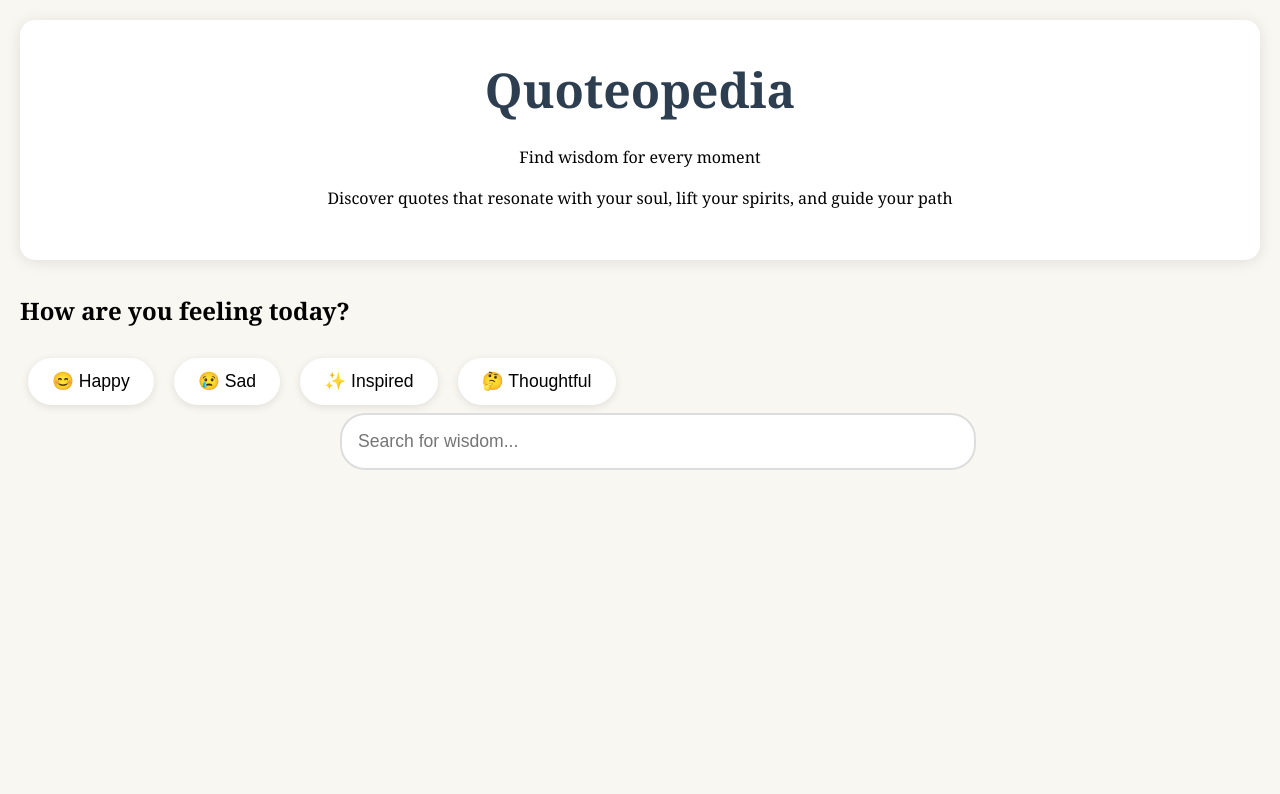
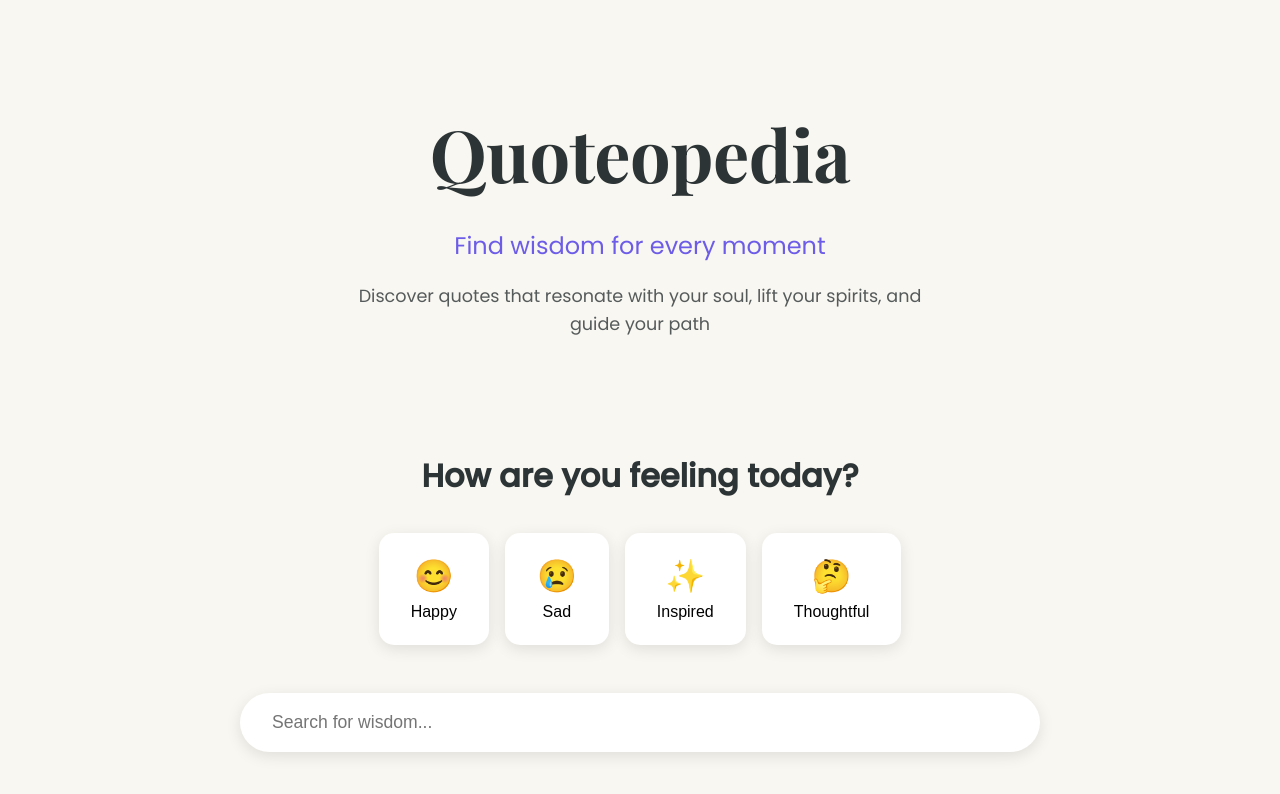
Before and after one commit to NicolasAdem/NicolasAdem, a plain HTML site: page a.html in a window 1280 px wide. Drawn offline with nearby package versions, Linux system fonts and the light colour scheme; a script that the page names is missing.

Commit message:
Update b.css

```diff
--- a/b.css
+++ b/b.css
@@ -1,106 +1,221 @@
 /* styles.css */
 :root {
-    --primary-color: #2c3e50;
+    --primary-color: #2d3436;
+    --secondary-color: #6c5ce7;
+    --accent-color: #00cec9;
     --background-color: #f9f7f1;
-    --accent-color: #e74c3c;
+    --card-color: #ffffff;
+    --text-color: #2d3436;
+    --shadow-color: rgba(0, 0, 0, 0.1);
+}
+
+* {
+    margin: 0;
+    padding: 0;
+    box-sizing: border-box;
 }
 
 body {
-    font-family: 'Georgia', serif;
+    font-family: 'Poppins', sans-serif;
     background-color: var(--background-color);
-    margin: 0;
-    padding: 20px;
+    color: var(--text-color);
     line-height: 1.6;
+    overflow-x: hidden;
 }
 
-header {
-    text-align: center;
+.container {
+    max-width: 1200px;
+    margin: 0 auto;
     padding: 2rem;
-    background-color: white;
-    border-radius: 15px;
-    box-shadow: 0 2px 15px rgba(0,0,0,0.1);
-    margin-bottom: 2rem;
 }
 
-h1 {
-    color: var(--primary-color);
-    font-size: 3rem;
-    margin: 0;
+/* Floating quotes animation */
+.floating-quotes {
+    position: fixed;
+    top: 0;
+    left: 0;
+    width: 100%;
+    height: 100%;
+    pointer-events: none;
+    z-index: 1;
 }
 
-.subtitle {
-    color: var(--accent-color);
-    font-style: italic;
+.floating-quote {
+    position: absolute;
+    font-size: 2rem;
+    color: var(--secondary-color);
+    opacity: 0.1;
+    animation: float 20s linear infinite;
 }
 
-.mood-selector {
-    text-align: center;
-    margin-bottom: 2rem;
+@keyframes float {
+    0% {
+        transform: translateY(100vh) rotate(0deg);
+        opacity: 0;
+    }
+    50% {
+        opacity: 0.1;
+    }
+    100% {
+        transform: translateY(-100px) rotate(360deg);
+        opacity: 0;
+    }
 }
 
-.mood-buttons button {
-    margin: 0.5rem;
-    padding: 0.8rem 1.5rem;
-    border: none;
-    border-radius: 25px;
-    background-color: white;
-    cursor: pointer;
-    transition: transform 0.2s;
-    font-size: 1.1rem;
-    box-shadow: 0 2px 8px rgba(0,0,0,0.1);
+/* Hero section */
+.hero {
+    text-align: center;
+    padding: 4rem 2rem;
+    margin-bottom: 3rem;
+    animation: fadeIn 1s ease-out;
 }
 
-.mood-buttons button:hover {
-    transform: scale(1.05);
+.main-title {
+    font-family: 'Playfair Display', serif;
+    font-size: 4.5rem;
+    color: var(--primary-color);
+    margin-bottom: 1rem;
+    letter-spacing: -0.5px;
+}
+
+.tagline {
+    font-size: 1.5rem;
+    color: var(--secondary-color);
+    margin-bottom: 1rem;
+}
+
+.description {
+    font-size: 1.1rem;
+    max-width: 600px;
+    margin: 0 auto;
+    color: var(--text-color);
+    opacity: 0.8;
+}
+
+/* Mood section */
+.mood-section {
+    text-align: center;
+    margin-bottom: 3rem;
+    animation: slideUp 1s ease-out;
+}
+
+.mood-section h2 {
+    font-size: 2rem;
+    margin-bottom: 2rem;
+    color: var(--primary-color);
+}
+
+.mood-buttons {
+    display: flex;
+    gap: 1rem;
+    justify-content: center;
+    flex-wrap: wrap;
+}
+
+.mood-btn {
+    display: flex;
+    flex-direction: column;
+    align-items: center;
+    padding: 1.5rem 2rem;
+    border: none;
+    border-radius: 15px;
+    background: var(--card-color);
+    cursor: pointer;
+    transition: all 0.3s ease;
+    box-shadow: 0 4px 15px var(--shadow-color);
+}
+
+.mood-btn:hover {
+    transform: translateY(-5px);
+    box-shadow: 0 8px 25px var(--shadow-color);
+}
+
+.mood-btn .emoji {
+    font-size: 2rem;
+    margin-bottom: 0.5rem;
+}
+
+.mood-btn .text {
+    font-size: 1rem;
+    font-weight: 500;
+}
+
+/* Search section */
+.search-section {
+    margin-bottom: 3rem;
+    animation: slideUp 1s ease-out 0.2s backwards;
 }
 
 .search-container {
-    max-width: 600px;
-    margin: 0 auto 2rem;
+    max-width: 800px;
+    margin: 0 auto;
 }
 
 #searchInput {
     width: 100%;
-    padding: 1rem;
-    border: 2px solid #ddd;
-    border-radius: 25px;
+    padding: 1.2rem 2rem;
+    border: none;
+    border-radius: 50px;
     font-size: 1.1rem;
-    margin-bottom: 1rem;
+    background: var(--card-color);
+    box-shadow: 0 4px 15px var(--shadow-color);
+    transition: all 0.3s ease;
+}
+
+#searchInput:focus {
+    outline: none;
+    box-shadow: 0 8px 25px var(--shadow-color);
 }
 
 .tag-cloud {
+    margin-top: 2rem;
     display: flex;
     flex-wrap: wrap;
-    gap: 0.5rem;
+    gap: 0.8rem;
     justify-content: center;
-    margin: 1rem 0;
 }
 
 .tag {
-    background-color: white;
-    padding: 0.5rem 1rem;
-    border-radius: 15px;
+    padding: 0.6rem 1.2rem;
+    background: var(--card-color);
+    border-radius: 50px;
     cursor: pointer;
-    font-size: 0.9rem;
+    transition: all 0.3s ease;
+    box-shadow: 0 2px 8px var(--shadow-color);
+}
+
+.tag:hover {
+    background: var(--secondary-color);
+    color: white;
+    transform: translateY(-2px);
+}
+
+/* Quote cards */
+.quote-container {
+    display: grid;
+    grid-template-columns: repeat(auto-fill, minmax(300px, 1fr));
+    gap: 2rem;
+    animation: slideUp 1s ease-out 0.4s backwards;
 }
 
 .quote-card {
-    background-color: white;
+    background: var(--card-color);
     padding: 2rem;
-    border-radius: 15px;
-    margin-bottom: 1.5rem;
-    box-shadow: 0 2px 15px rgba(0,0,0,0.1);
-    transition: transform 0.2s;
+    border-radius: 20px;
+    box-shadow: 0 4px 15px var(--shadow-color);
+    transition: all 0.3s ease;
 }
 
 .quote-card:hover {
-    transform: translateY(-3px);
+    transform: translateY(-5px);
+    box-shadow: 0 8px 25px var(--shadow-color);
 }
 
 .quote-text {
+    font-family: 'Playfair Display', serif;
     font-size: 1.2rem;
+    margin-bottom: 1.5rem;
     color: var(--primary-color);
-    margin-bottom: 1rem;
 }
 
 .quote-tags {
@@ -110,9 +225,47 @@ h1 {
 }
 
 .quote-tag {
-    background-color: #f0f0f0;
-    padding: 0.3rem 0.8rem;
-    border-radius: 12px;
+    padding: 0.4rem 0.8rem;
+    background: var(--background-color);
+    border-radius: 50px;
     font-size: 0.8rem;
-    color: var(--primary-color);
+    color: var(--secondary-color);
 }
+
+/* Animations */
+@keyframes fadeIn {
+    from {
+        opacity: 0;
+    }
+    to {
+        opacity: 1;
+    }
+}
+
+@keyframes slideUp {
+    from {
+        opacity: 0;
+        transform: translateY(20px);
+    }
+    to {
+        opacity: 1;
+        transform: translateY(0);
+    }
+}
+
+/* Responsive design */
+@media (max-width: 768px) {
+    .main-title {
+        font-size: 3rem;
+    }
+
+    .mood-buttons {
+        flex-direction: column;
+        align-items: center;
+    }
+
+    .mood-btn {
+        width: 100%;
+        max-width: 300px;
+    }
+}
```
